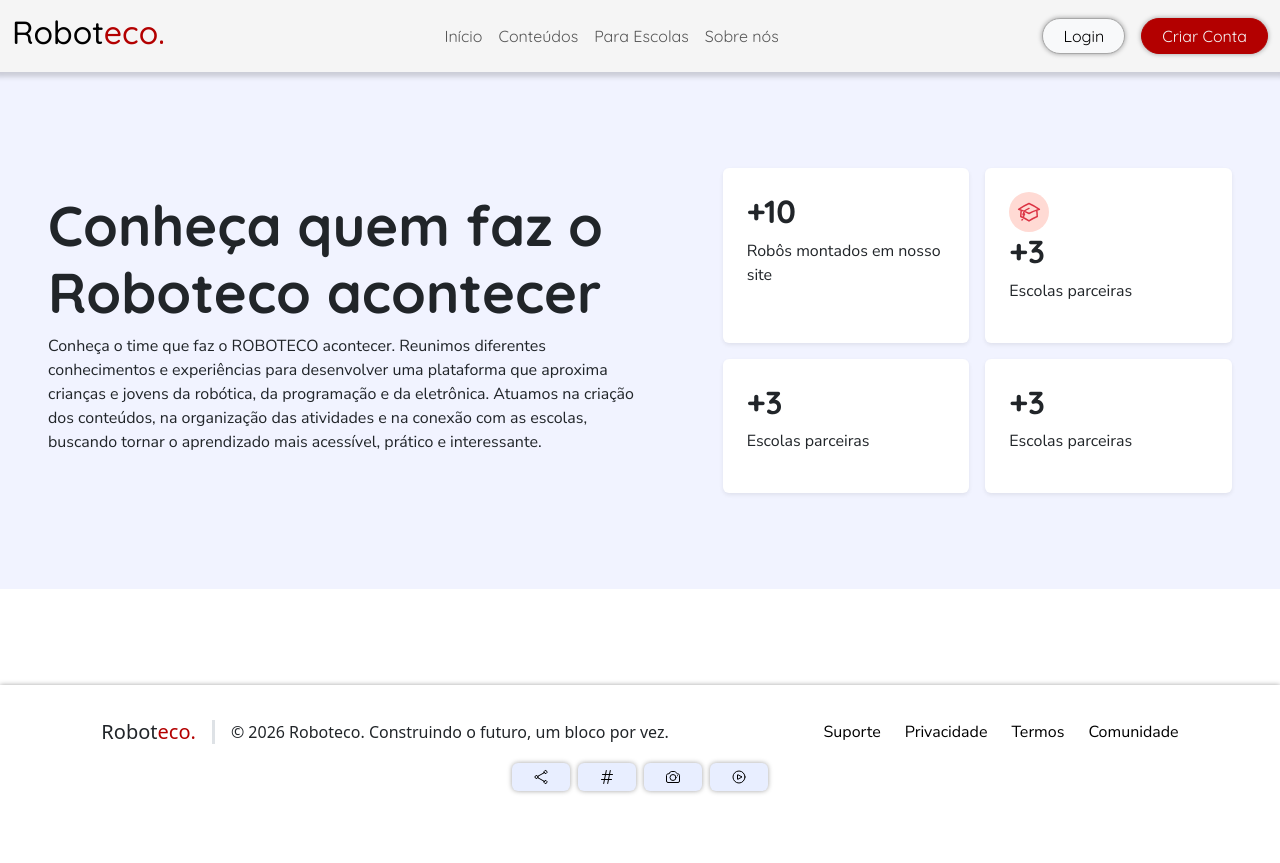
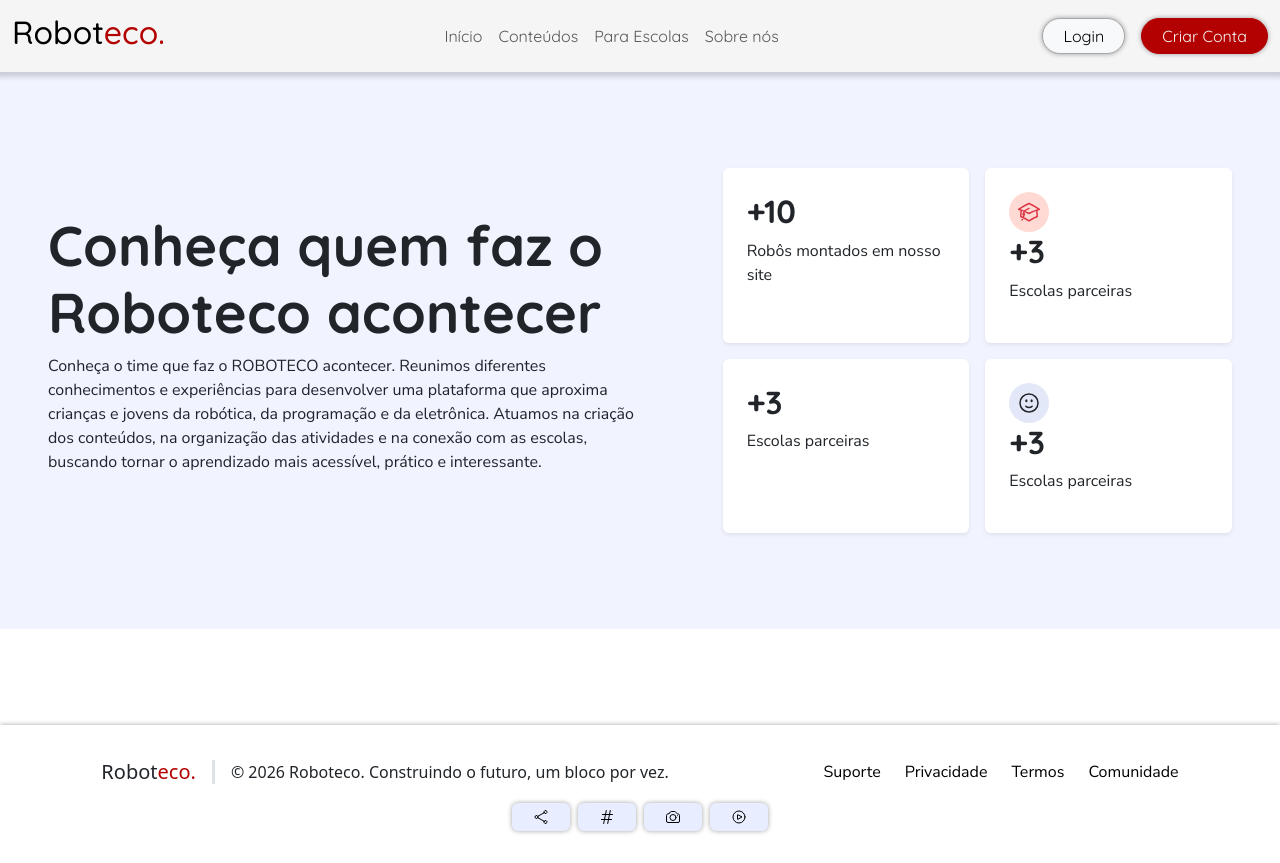
Before and after one commit to MigSilverS/roboteco, a Next.js app: page /pages/sobre-nos in a window 1280 px wide. Before the commit the page ends 823 px from the top, so only its background shows below. Built offline with nearby package versions, Linux system fonts and the light colour scheme.

Commit message:
Atualiza seção sobre nós

```diff
--- a/src/app/pages/sobre-nos/page.jsx
+++ b/src/app/pages/sobre-nos/page.jsx
@@ -13,7 +13,7 @@ export default function SobreNos() {
         ),
 
         smile: (
-            <svg xmlns="http://www.w3.org/2000/svg" fill="none" viewBox="0 0 24 24" strokeWidth={1.5} stroke="currentColor" className="" width={16} height={16}>
+            <svg xmlns="http://www.w3.org/2000/svg" fill="none" viewBox="0 0 24 24" strokeWidth={1.5} stroke="currentColor" className="rounded-circle p-2" width={40} height={40} style={{backgroundColor: "#E3E8F9"}}>
                 <path strokeLinecap="round" strokeLinejoin="round" d="M15.182 15.182a4.5 4.5 0 0 1-6.364 0M21 12a9 9 0 1 1-18 0 9 9 0 0 1 18 0ZM9.75 9.75c0 .414-.168.75-.375.75S9 10.164 9 9.75 9.168 9 9.375 9s.375.336.375.75Zm-.375 0h.008v.015h-.008V9.75Zm5.625 0c0 .414-.168.75-.375.75s-.375-.336-.375-.75.168-.75.375-.75.375.336.375.75Zm-.375 0h.008v.015h-.008V9.75Z" />
             </svg>
 
@@ -49,6 +49,7 @@ export default function SobreNos() {
                                 <p>Escolas parceiras</p>
                             </div>
                             <div className="col-10 col-md-5 bg-white shadow-sm p-4 rounded">
+                                <div>{icons.smile}</div>
                                 <Titulo titulo="+3" nivel={2} />
                                 <p>Escolas parceiras</p>
                             </div>
```
